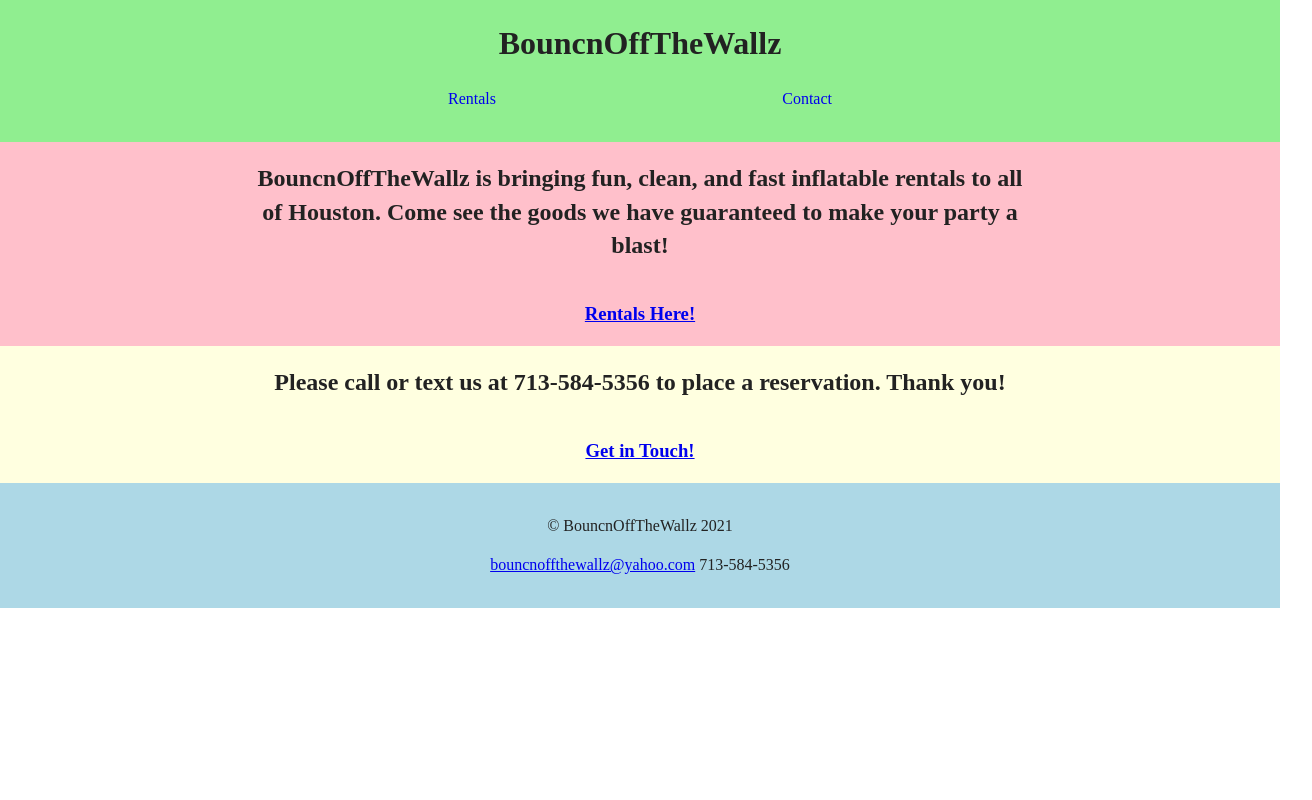
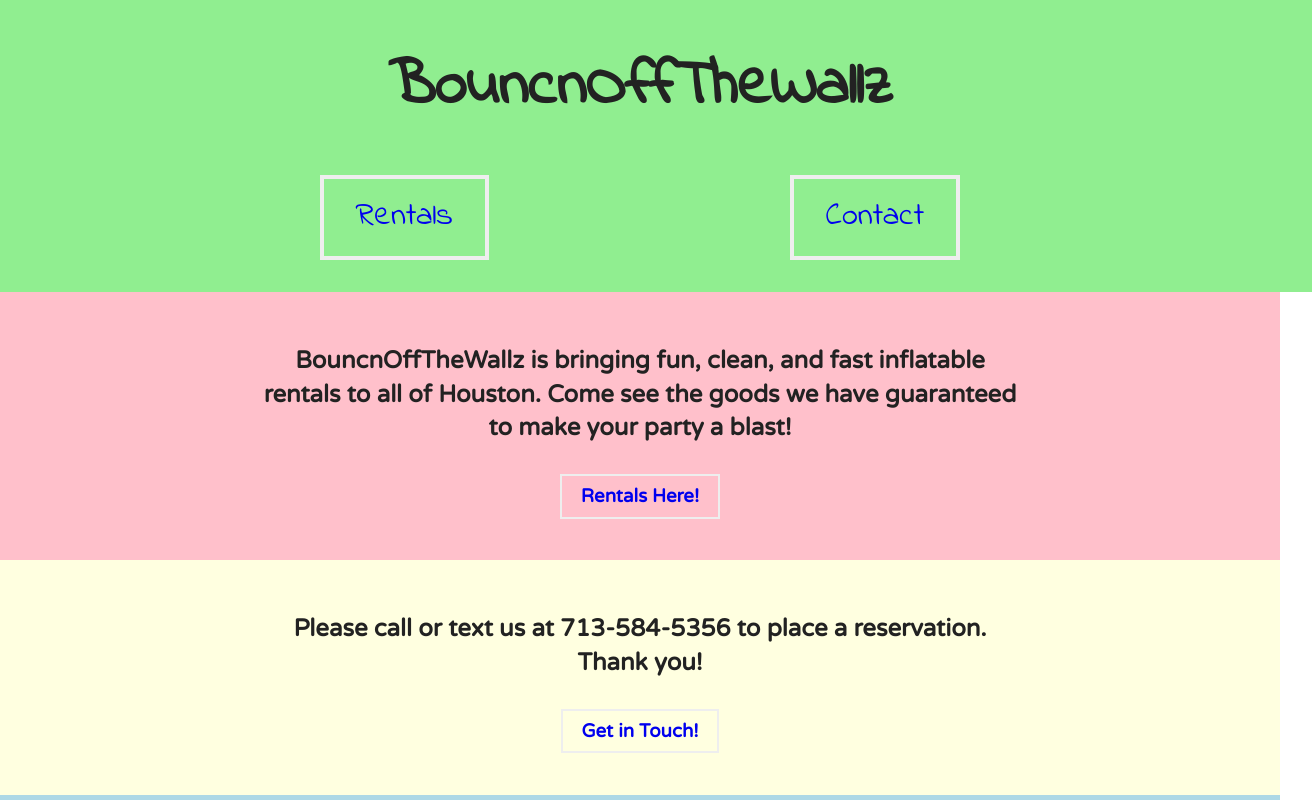
Before and after one commit to asamcclellan/bouncnaround, a plain HTML site: page index.html in a window 1280 px wide. Shown: the top 800 px of the page, 1312 px wide, since content can reach past the window. Drawn offline with nearby package versions, Linux system fonts and the light colour scheme.

Commit message:
Main flex layouts finished

```diff
--- a/css/main.css
+++ b/css/main.css
@@ -13,8 +13,9 @@
 
 html {
   color: #222;
-  font-size: 1em;
+  font-size: 16px;
   line-height: 1.4;
+  min-width: 15em;
 }
 
 /*
@@ -104,82 +105,106 @@ main{
   justify-content: center;
   align-items: center;
   flex-flow: column nowrap;
-}
-
-.content-wrapper{
-  display: flex;
-  justify-content: center;
-  align-items: center;
-  flex-flow: column wrap;
-  text-align: center;
-  width:100%;
-}
-
-.header-menu{
-  display: flex;
-  justify-content: space-between;
-  align-items: center;
-  width:30%;
-}
-
-.header-menu a{
-  margin-bottom:1em;
+  height: 100%;
+  font-size: 1rem;
 }
 
 header{
   background-color: lightgreen;
-  height:15%;
   width: 100%;
+  font-family: 'Indie Flower', cursive;
+  font-size: 2em;
+  display: flex;
+  justify-content: center;
+  align-items: center;
+  flex-flow: column nowrap;
+  padding: 0 1em;
 }
 
 header h1{
-  padding: 0em 1em 0em 1em;
+
 }
 
 header a{
   text-decoration: none;
-  padding-bottom:1em;
+  padding: .5em 1em;
+  border: .125em solid #eee;
+}
+
+.nav{
+  display: flex;
+  justify-content: space-between;
+  align-items: center;
+  width:50%;
+}
+
+.nav a{
+  margin-bottom:1em;
+  display: flex;
+  justify-content: center;
+  align-items: center;
 }
 
 footer{
   background-color: lightblue;
-  height:15%;
   width: 100%;
+  font-family: 'Varela Round', sans-serif;
+  font-size: 1.5em;
+  display: flex;
+  justify-content: center;
+  align-items: center;
+  flex-flow: column nowrap;
+  padding: 2em 0;
 }
 
-.footer-wrapper{
-  padding-top:1em;
-  padding-bottom:2em;
+footer a{
+  text-decoration-line: none;
 }
 
 /* Main Page Mobile Styles */
 
 .main-to-rental{
   background-color: pink;
+  width: 100%;
+  font-family: 'Varela Round', sans-serif;
   display: flex;
   justify-content: center;
   align-items: center;
-  flex-flow: column nowrap;
-  height:35%;
-  width: 100%;
+  flex-flow: column wrap;
+  text-align: center;
+  padding: 2em 0;
 }
 
 .main-to-rental h2{
   width:60%;
 }
 
+.main-to-rental a{
+  text-decoration-line: none;
+  border: .125em solid #eee;
+  padding: .5em 1em;
+}
+
 .main-to-contact{
   background-color: lightyellow;
+  width:100%;
+  font-family: 'Varela Round', sans-serif;
   display: flex;
   justify-content: center;
   align-items: center;
-  flex-flow: column nowrap;
-  height:70%%;
-  width:100%;
+  flex-flow: column wrap;
+  text-align: center;
+  padding: 2em 0;
 }
 
 .main-to-contact h2{
   width:60%;
+}
+
+.main-to-contact a{
+  text-decoration-line: none;
+  border: .125em solid #eee;
+  padding: .5em 1em;
 }
 
 /* Rental Page Mobile Styles */
@@ -189,8 +214,9 @@ footer{
   align-items: center;
   flex-flow: column nowrap;
   background-color: pink;
-  height:70%;
   width: 100%;
+  font-family: 'Varela Round', sans-serif;
+  padding: 2em 0;
 }
 
 .offerings h2{
@@ -203,7 +229,7 @@ footer{
 
 .offerings-menu{
   display: flex;
-  justify-content: center;
+  justify-content: space-between;
   align-items: center;
   flex-flow: row wrap;
 }
@@ -213,22 +239,6 @@ footer{
   margin: 1em;
 }
 
-/* Rental Page Mobile Styles */
-.rental{
-  padding: 1em;
-  background-color: pink;
-  width: 100%;
-  display: flex;
-  justify-content: center;
-  align-items: center;
-  flex-flow: row wrap;
-}
-
-.rental h2{
-  width:100%;
-  text-align: center;
-}
-
 /*Contact Page Mobile Styles */
 .contact{
   display: flex;
@@ -236,9 +246,10 @@ footer{
   align-items: center;
   flex-flow: column nowrap;
   background-color: pink;
-  padding: 2em 5em 2em 5em;
+  padding: 2em 5em;
   width: 100%;
   text-align: center;
+  font-family: 'Varela Round', sans-serif;
 }
 
 .contact h2, h3{
--- a/index.html
+++ b/index.html
@@ -16,6 +16,9 @@
   <link rel="stylesheet" href="css/normalize.css">
   <link rel="stylesheet" href="css/main.css">
 
+  <link rel="preconnect" href="https://fonts.gstatic.com">
+  <link href="https://fonts.googleapis.com/css2?family=Indie+Flower&family=Varela+Round&display=swap" rel="stylesheet">
+
   <meta name="theme-color" content="#fafafa">
 </head>
 
@@ -26,43 +29,31 @@
 
   <!-- Add your site or application content here -->
   <main>
+
     <header>
-      <div class='content-wrapper'>
 
         <h1>BouncnOffTheWallz</h1>
 
-          <div class="header-menu">
+          <div class="nav">
             <a href="rentals/index.html" target="">Rentals</a>
             <a href="contact/index.html" target="">Contact</a>
           </div>
 
-      </div>
     </header>
 
-    <div class='content-wrapper'>
     <section class="main-to-rental">
       <h2>BouncnOffTheWallz is bringing fun, clean, and fast inflatable rentals to all of Houston. Come see the goods we have guaranteed to make your party a blast!</h2>
       <h3><a href="rentals/index.html" target="">Rentals Here!</a></h3>
     </section>
-    </div>
 
-    <div class='content-wrapper'>
     <section class="main-to-contact">
       <h2>Please call or text us at 713-584-5356 to place a reservation. Thank you!</h2>
       <h3><a href="contact/index.html" target="">Get in Touch!</a></h3>
     </section>
-    </div>
 
     <footer>
-      <div class="content-wrapper">
-        <div class="footer-wrapper">
-
-          <p>&#169; BouncnOffTheWallz 2021</p>
           <email><a href="mailto:bouncnoffthewallz@yahoo.com">bouncnoffthewallz@yahoo.com</a></email>
           <phone>713-584-5356</phone>
-
-        </div>
-      </div>
     </footer>
 
   </main>
```
Also changed, not shown: Contact/index.html (+7 -11 lines), rentals/index.html (+9 -14 lines), img/bouncy-beach-1.jpeg (renamed from img/image3.jpeg), img/bouncy-beach-2.jpeg (renamed from img/image2.jpeg), img/jungle-falls.jpeg (renamed from img/image0.jpeg), img/play-palace.jpeg (renamed from img/image4.jpeg), img/princess-palace.jpeg (renamed from img/image1.jpeg). Lines whose indentation alone changed are shown as unchanged.
